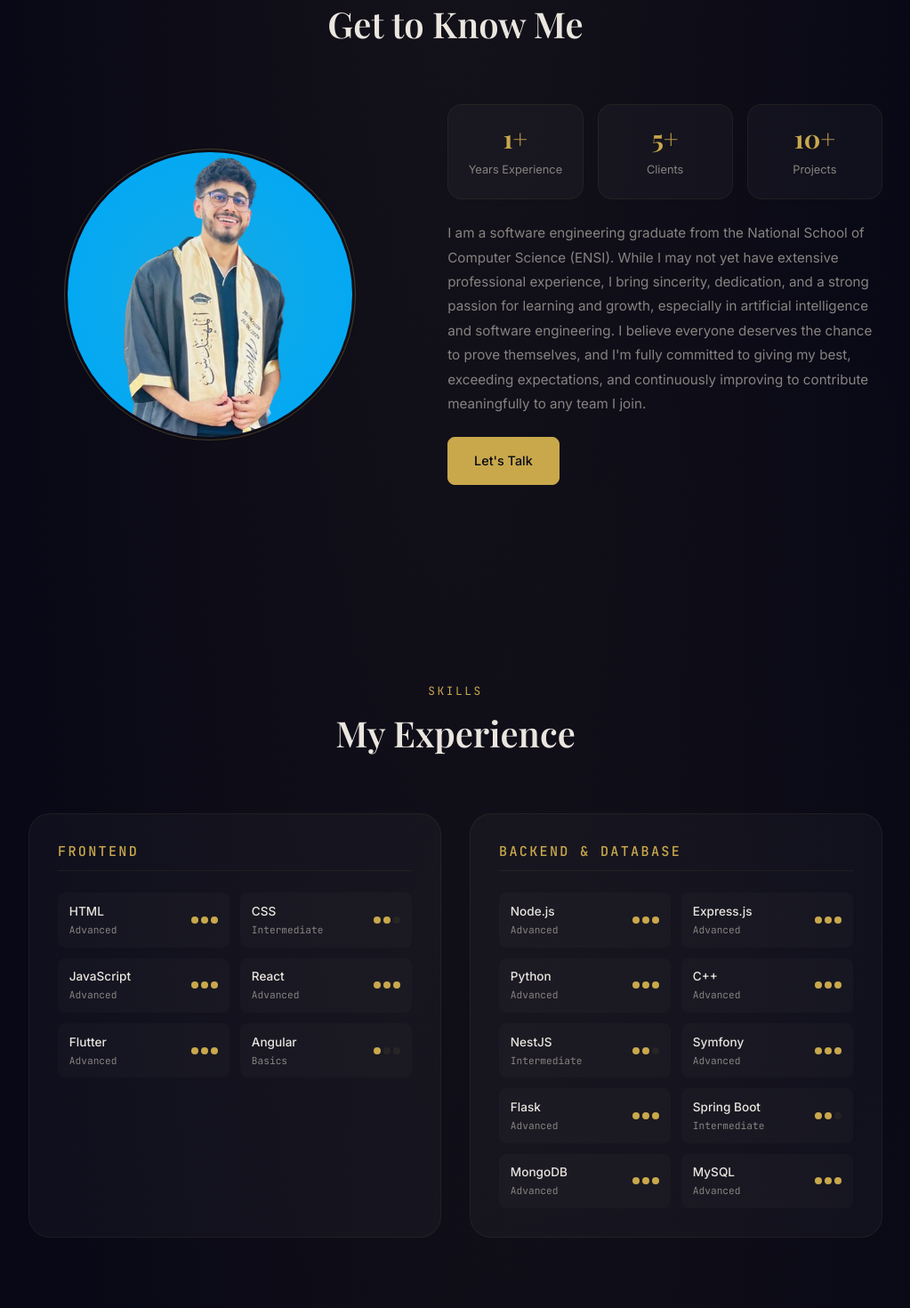
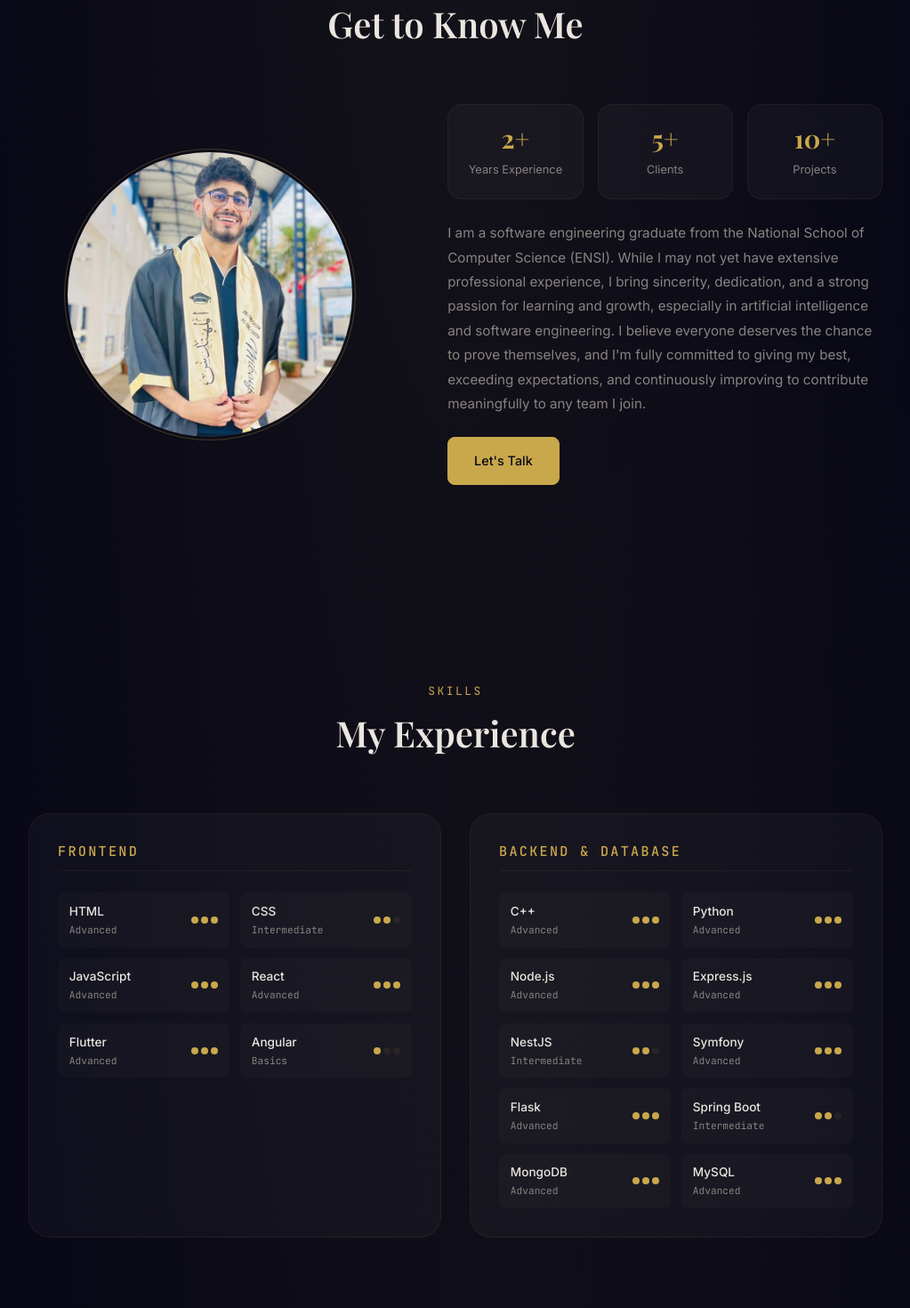
Before and after one commit to HosniSelmi/My-portfolio, a React (Create React App) app: page / in a window 1280 px wide. Shown: the part 940-2410 px from the top of the page at 89% size, without its empty margins (128-1151 px from the left). Built offline with nearby package versions, Linux system fonts and the light colour scheme.

Commit message:
updating my portfolio

```diff
--- a/src/components/about/about.css
+++ b/src/components/about/about.css
@@ -34,6 +34,7 @@
   height: 100%;
   border-radius: 50%;
   overflow: hidden;
+  background: var(--bg);
 }
 
 .about__image-wrapper img {
--- a/src/components/about/about.jsx
+++ b/src/components/about/about.jsx
@@ -1,7 +1,7 @@
 import React from 'react'
 import './about.css'
 
-import ME from '../../assets/me.png'
+import ME from '../../assets/me1.png'
 
 const About = () => {
   return (
@@ -24,7 +24,7 @@ const About = () => {
           <div className="about__content reveal">
             <div className="about__stats">
               <div className="about__stat">
-                <span className="about__stat-number">1+</span>
+                <span className="about__stat-number">2+</span>
                 <span className="about__stat-label">Years Experience</span>
               </div>
               <div className="about__stat">
--- a/src/components/experience/experience.jsx
+++ b/src/components/experience/experience.jsx
@@ -11,10 +11,10 @@ const frontend = [
 ]
 
 const backend = [
+  { name: 'C++', level: 'Advanced' },
+  { name: 'Python', level: 'Advanced' },
   { name: 'Node.js', level: 'Advanced' },
   { name: 'Express.js', level: 'Advanced' },
-  { name: 'Python', level: 'Advanced' },
-  { name: 'C++', level: 'Advanced' },
   { name: 'NestJS', level: 'Intermediate' },
   { name: 'Symfony', level: 'Advanced' },
   { name: 'Flask', level: 'Advanced' },
--- a/src/components/header/header.css
+++ b/src/components/header/header.css
@@ -64,6 +64,7 @@ header::before {
   border-radius: 50%;
   overflow: hidden;
   position: relative;
+  background: var(--bg);
 }
 
 .header__image img {
--- a/src/components/portfolio/portfolio.jsx
+++ b/src/components/portfolio/portfolio.jsx
@@ -11,37 +11,43 @@ const data = [
   {
     id: 1,
     image: IMG1,
+    title: "PFE E-Commerce Plateforme",
+    tags: ["Symfony", "React + TypeScript", "Docker", "MySQL"],
+    github: "https://github.com/HosniSelmi/PFE",
+  },
+  {
+    id: 2,
+    image: IMG2,
     title: 'My First Project',
     tags: ['React', 'Node.js'],
     github: 'https://github.com/HosniSelmi/myfirstproject',
   },
   {
-    id: 2,
-    image: IMG2,
-    title: 'Blog Website',
-    tags: ['React', 'Express'],
-    github: 'https://github.com/HosniSelmi/Blog-Website',
-    demo: 'https://dribbble.com/Alien_pixels',
-  },
-  {
     id: 3,
     image: IMG3,
-    title: 'Web Server For Sale',
-    tags: ['Node.js', 'Express'],
-    github: 'https://github.com/HosniSelmi/webserver_forsale',
+    title: 'Blog Website',
+    tags: ['React', 'Express.js'],
+    github: 'https://github.com/HosniSelmi/Blog-Website',
   },
   {
     id: 4,
     image: IMG4,
-    title: 'ENSI Project',
-    tags: ['Full Stack'],
-    github: 'https://github.com/HosniSelmi/NewNew',
+    title: 'Web Server For Sale',
+    tags: ['HTML', 'CSS', 'JS', 'Node.js'],
+    github: 'https://github.com/HosniSelmi/webserver_forsale',
   },
   {
     id: 5,
     image: IMG5,
+    title: 'ENSI Project',
+    tags: ['Fullstack JS'],
+    github: 'https://github.com/HosniSelmi/NewNew',
+  },
+  {
+    id: 6,
+    image: IMG1,
     title: 'Summer Internship',
-    tags: ['Spring Boot', 'Angular'],
+    tags: ['Fullstack JS'],
     github: 'https://github.com/HosniSelmi/Summer_Internship',
   },
 ]
```
